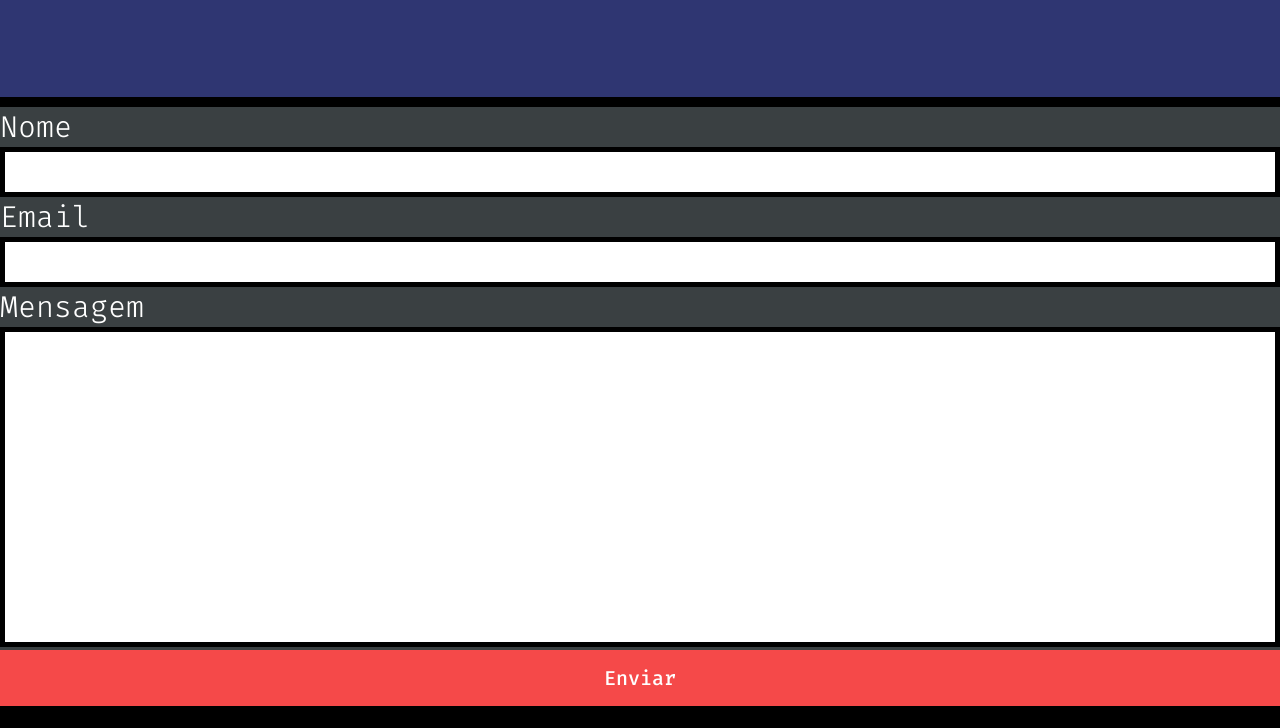
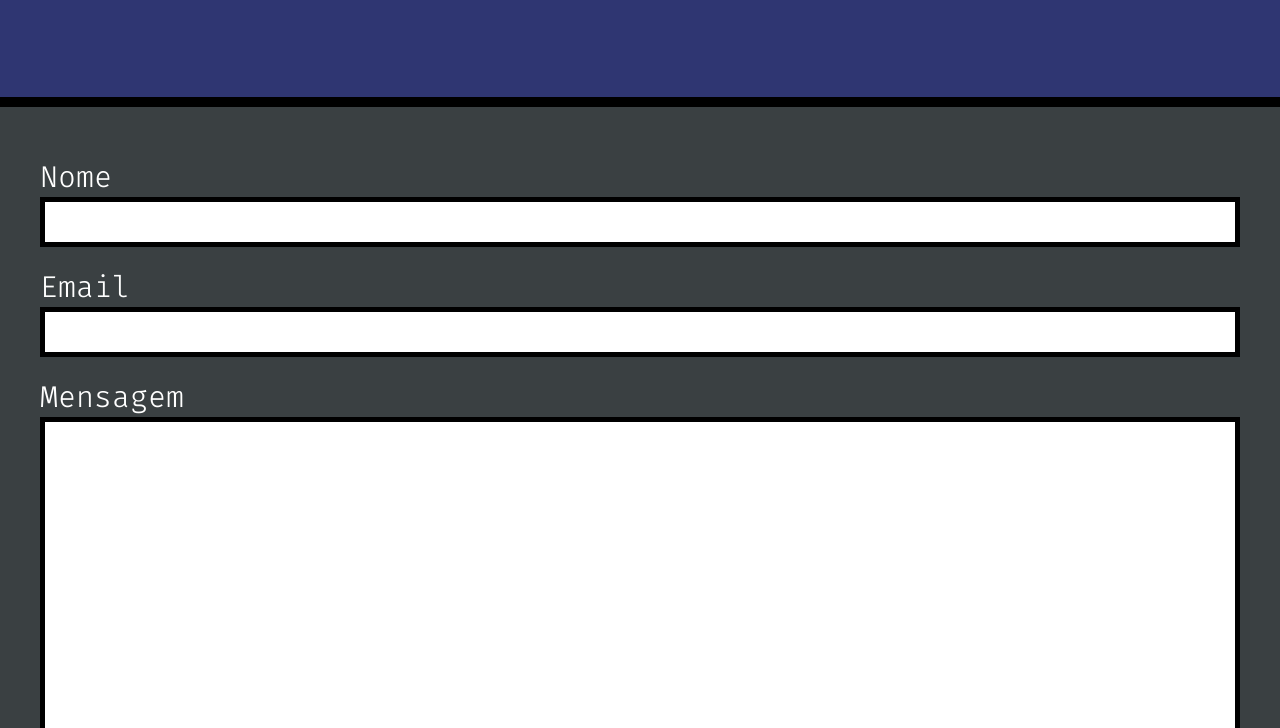
Before and after one commit to webberchagas/firelabs-curso-html-css-feliz, a plain HTML site: page index.html in a window 1280 px wide. Shown: the part 2864-3592 px from the top of the page. Drawn offline with Linux system fonts and the light colour scheme.

Commit message:
Create the main-form component

```diff
--- /dev/null
+++ b/css/components/main-form.css
@@ -0,0 +1,11 @@
+.main-form {
+    padding: 50px 40px;
+}
+
+.main-form .main-input {
+    margin-bottom: 20px;
+}
+
+.main-form .main-input.-textarea {
+    margin-bottom: 40px;
+}
--- a/index.html
+++ b/index.html
@@ -30,6 +30,7 @@
         <link rel="stylesheet" href="./css/components/main-footer.css">
         <link rel="stylesheet" href="./css/components/main-label.css">
         <link rel="stylesheet" href="./css/components/main-input.css">
+        <link rel="stylesheet" href="./css/components/main-form.css">
     </head>
 
     <body>
@@ -191,7 +192,7 @@
             <p class="main-description">Hoje, instrutor e desenvolvedor FrontEnd/UX pela CollabCode, Marco já trabalhou nas mais diversas áreas. Foi palhaço, entrou na área de TI como desenvolvedor HMI/PLC e gosta de ir descobrindo seu caminho conforme o percorre. Marco também tem uma crescente presença em comunidades de UX e Front-end, trabalhando para uní-las, palestra em empresas e eventos como o WebBR, escreve em diversos blogs como o da Caelum, o Pinceladas da Web e seu Medium, quando não está jogando Airsoft ou trocando ideias com amigos.</p>
         </section>
 
-            <form>
+            <form class="main-form">
                 <label class="main-label" for="name">Nome</label>
                 <input class="main-input" id="name" type="text">
 
```
